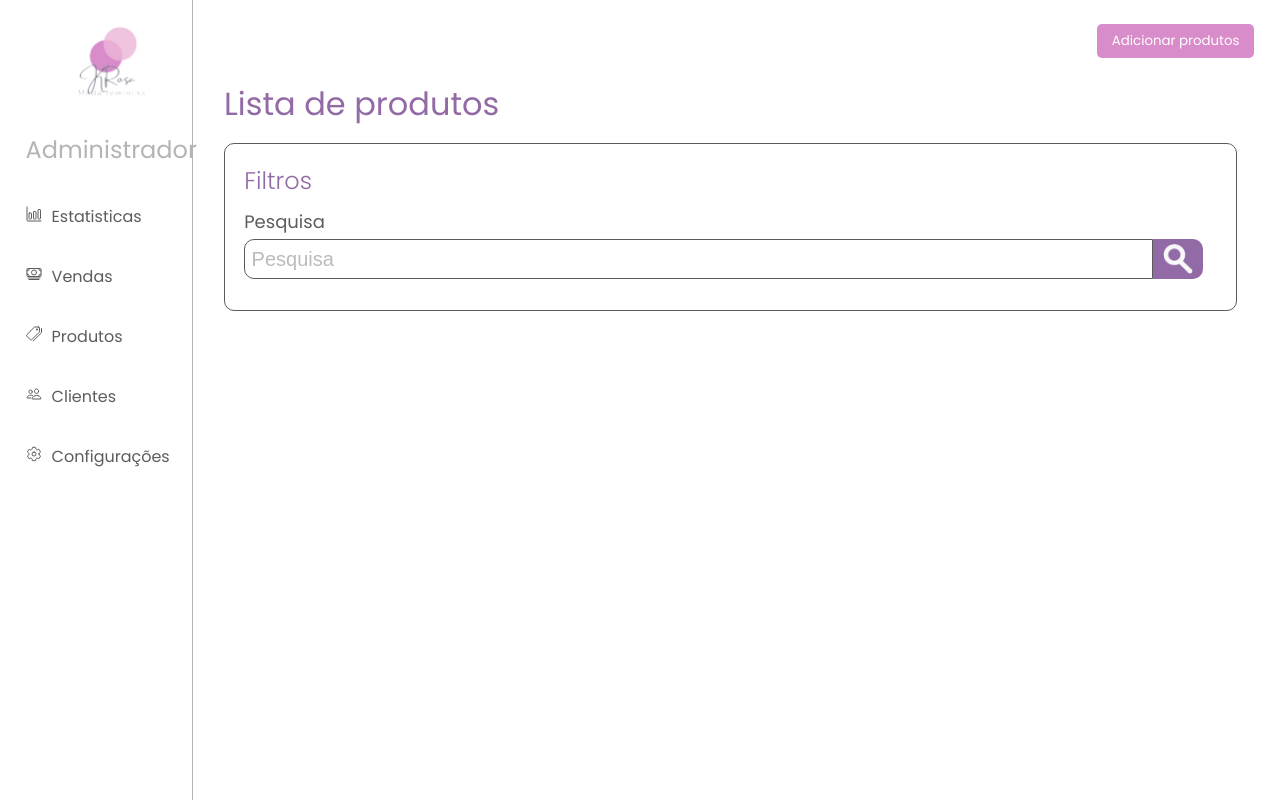
After one commit to IsraelNunes/krosa, a Node server app: page /admin/list in a window 1280 px wide. The commit adds this page. Run offline with Node 20, Linux system fonts and the light colour scheme; some libraries are stand-ins or nearby versions.

Commit message:
I started the HTML and CSS of admin list product, and created the common css file for all pags.

```diff
--- a/app/controllers/productRoutes.js
+++ b/app/controllers/productRoutes.js
@@ -17,6 +17,9 @@ router.get("/admin/edit", (req, res)=>{
     res.render("addProduct", {title:"Editar produto", confirm: "Confirmar alterações", remove: true})
 })
 
+router.get("/admin/list", (req, res)=>{
+    res.render("listProduct")
+})
 
 router.post("/receive_product", async (req, res)=>{
     await Product.create(req.body)
--- /dev/null
+++ b/app/public/css/common_style.css
@@ -0,0 +1,56 @@
+@import url('https://fonts.googleapis.com/css2?family=Poppins:wght@100;200;300;400;500&display=swap');
+
+* {
+    margin: 0;
+    padding: 0;
+    font-family: 'Poppins', sans-serif;
+}
+
+#container {
+    width: 100vw;
+}
+
+/* ***** Form Start  ***** */
+
+form {
+    padding-top: 10vh;
+    padding-left: 17.5vw;
+}
+
+form h2 {
+    padding-bottom: 15px;
+    font-size: 2em;
+    font-weight: 400;
+    color: #926AA5;
+}
+
+form label {
+    font-size: 18px;
+    color: #5C5C5C;
+}
+
+/* ***** Form End  ***** */
+
+/* ***** Fieldset Start ***** */
+
+fieldset {
+    width: 76vw;
+    border-radius: 10px;
+    padding: 1.2em;
+    border: none;
+    border: 1px solid #5C5C5C;
+    margin-bottom: 2vh;
+}
+
+fieldset h3 {
+    font-size: 24px;
+    font-weight: 300;
+    color: #926AA5;
+    padding-bottom: 10px;
+}
+
+input::placeholder {
+    color: #BBBBBB;
+}
+
+/* ***** Fieldset End ***** */
--- /dev/null
+++ b/app/public/css/list_admin_style.css
@@ -0,0 +1,59 @@
+/* ***** addProduct button Start ***** */
+
+.add button {
+    border: none;
+    color: #fff;
+    padding: 7px 15px;
+    margin-top: 3vh;
+    margin-right: 2vw;
+    background: #D88CCA;
+    border-radius: 5px;
+    float: right;
+}
+
+.add button:hover {
+    background: #926AA5;
+}
+
+.add a {
+    text-decoration: none;
+    font-size: 20px;
+    text-align: center;
+}
+
+/* ***** addProduct button End ***** */
+
+/* **** Search and filter Start **** */
+
+.searchProduct {
+    width: 75vw;
+    height: 40px;
+}
+
+.searchProduct input {
+    width: 71vw;
+    height: 40px;
+    float: left;
+    font-family: 'Arial';
+    font-size: 20px;
+    border-radius: 10px 0 0 10px;
+    padding-left: 0.5vw;
+    margin-top: 0.5vh;
+    margin-bottom: 1.5vh;
+    border: none;
+    border: 1px solid #5C5C5C;
+    cursor: pointer;
+}
+
+.btn {
+    width: 30px;
+    height: 30px;
+    background-color: #926AA5;
+    padding: 5px 10px;
+    border-radius: 0 10px 10px 0;
+    margin-top: 0.5vh;
+    margin-bottom: 1.5vh;
+    cursor: pointer;
+}
+
+/* **** Search and filter End **** */
--- a/app/views/addProduct.ejs
+++ b/app/views/addProduct.ejs
@@ -5,6 +5,7 @@
         <meta charset="UTF-8">
         <meta name="viewport" content="width=device-width, initial-scale=1.0">
         <title><%=title %> | Krosa</title>
+        <link rel="stylesheet" href="../css/common_style.css">
         <link rel="stylesheet" href="../css/addstyle.css">
         <link rel="stylesheet" href="../css/sidebarAdminStyle.css">
     </head>
@@ -33,7 +34,7 @@
                     <h2><%=title %></h2>
 
                     <!-- Name and description Start -->
-                    <fieldset class="nameAndDescription">
+                    <fieldset>
                         <h3>Nome e Descrição</h3>
 
                         <div class="name">
--- /dev/null
+++ b/app/views/listProduct.ejs
@@ -0,0 +1,65 @@
+<!DOCTYPE html>
+<html lang="pt-br">
+    <head>
+        <meta charset="UTF-8">
+        <meta http-equiv="X-UA-Compatible" content="IE=edge">
+        <meta name="viewport" content="width=device-width, initial-scale=1.0">
+        <title>Lista de produtos | Krosa</title>
+        <link rel="stylesheet" href="../css/common_style.css">
+        <link rel="stylesheet" href="../css/list_admin_style.css">
+        <link rel="stylesheet" href="../css/sidebarAdminStyle.css">
+    </head>
+
+    <body>
+        <!-- Container Start -->
+        <div id="container">
+            <!-- Main Start -->
+            <main>
+                <!-- Sidebar Start -->
+                <div id="sidebar">
+                    <img src="../img/logoKrosa.png" alt="Logo da loja Krosa">
+
+                    <h2>Administrador</h2>
+
+                    <a href=""><ion-icon name="bar-chart-outline"></ion-icon>Estatisticas</a>
+                    <a href=""><ion-icon name="cash-outline"></ion-icon>Vendas</a>
+                    <a href=""><ion-icon name="pricetags-outline"></ion-icon>Produtos</a>
+                    <a href=""><ion-icon name="people-outline"></ion-icon>Clientes</a>
+                    <a href="" id="setting"><ion-icon name="settings-outline"></ion-icon>Configurações</a>
+                </div>
+                <a href="" class="add"><button type="button">Adicionar produtos</button></a>
+                <!-- Sidebar End -->
+
+                <!-- Form Start -->
+                <form>
+                    <h2>Lista de produtos</h2>
+                    <!-- Search and filter Start -->
+                    <fieldset>
+                        <h3>Filtros</h3>
+
+                        <div class="searchProduct">
+                            <label for="productFind">Pesquisa</label> <br>
+                            <input type="search" name="productFind" id="productFind" placeholder="Pesquisa" list="history">
+                            <img src="../img/lupa.png" class="btn" alt="">
+                            <datalist id="history">
+                                <option value="Camisa"></option>
+                                <option value="Vestido"></option>
+                                <option value="Saia"></option>
+                                <option value="Short"></option>
+                                <option value="Jaqueta"></option>
+                            </datalist>
+                        </div>
+                    </fieldset>
+                    <!-- Search and filter End -->
+                </form>
+                <!-- Form End -->
+            </main>
+            <!-- Main End -->
+        </div>
+        <!-- Container End -->
+
+        <!-- Script de Icons do ionicons -->
+        <script type="module" src="https://unpkg.com/ionicons@5.5.2/dist/ionicons/ionicons.esm.js"></script>
+        <script nomodule src="https://unpkg.com/ionicons@5.5.2/dist/ionicons/ionicons.js"></script>
+    </body>
+</html>
```
Also changed, not shown: app/public/css/addStyle.css (+0 -52 lines), app/public/img/lupa.png (added).
